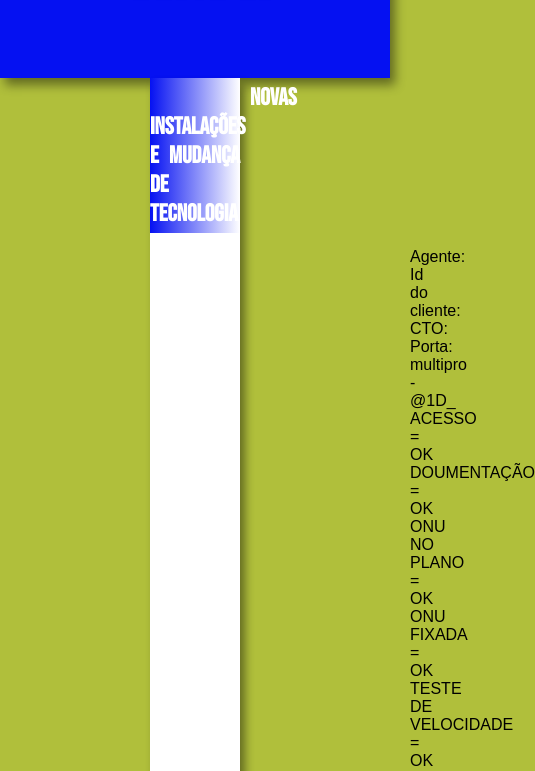
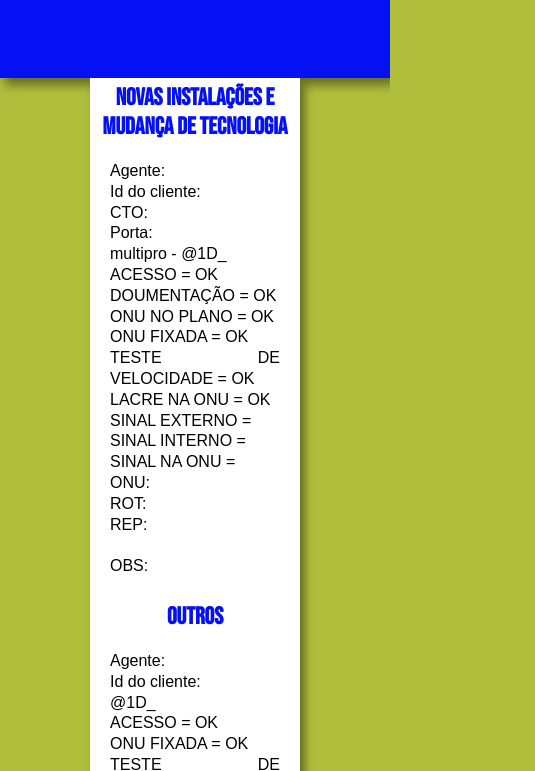
Before and after one commit to Jleandrogm/liberacao, a plain HTML site: page mascara.html in a window 390 px wide. Shown: the part 122-893 px from the top of the page, 535 px wide, since content can reach past the window. Drawn offline with Linux system fonts and the light colour scheme; a web font is replaced by a local one.

Commit message:
Ajuste de responsividade

```diff
--- a/style.css
+++ b/style.css
@@ -8,7 +8,8 @@
 }
 
 *{
-    margin: 0;
+    margin: 0px;
+    padding: 0px;
 }
 
 :root{
@@ -49,7 +50,7 @@ nav{
 
 }
 nav > a{
-    margin: 0px 290px;
+    margin: 10px;
     text-decoration: none;
     color: var(--cor005);
     font-weight: bold;
@@ -61,11 +62,16 @@ nav a:hover{
 }
 main{
     background-color: white;
-    margin: 0px 150px;
+    margin: auto;
+    margin-left: 90px;
+    margin-right: 90px;
     border-radius: 0px 0px 10px 10px;
     max-height: 1080px;
-    min-height: 300px;
+    min-height: 500px;
     box-shadow: 5px 7px 10px rgba(0, 0, 0, 0.445);
+}
+main p{
+    padding: 0px 20px;
 }
 main h1{
     text-align: center;
@@ -74,26 +80,27 @@ main h1{
 }
 main h2{
     padding: 5px 0px;
-    color: white;
+    color: var(--cor005);
     margin-bottom: 15px;
-    text-align: justify;
-    text-indent: 100px;
-    font-family: var(--fonte-destaque);
-    background-image:linear-gradient(to right,#0511F2 , transparent ) ;
-}
+    text-align: center;
+    font-family: var(--fonte-destaque); }
 main p{
     text-align: center;
     text-indent: 10PX;
     font-family: var(--fonte-padrão);
+    line-height: 1.3em;
 }
 img{
-    width: 10%;
+    max-width: 350px;
+    display: block;
+    margin: auto;
+    margin-top: 20px;
 }
 .mascara{
     text-align: justify;
     text-indent: 0px;
-    padding-left: 260px;
-    padding-bottom: 15px;
+    max-width: 350px;
+    padding-bottom: 20px;
 }
 main .botão{
     background-color: var(--cor005);
```
